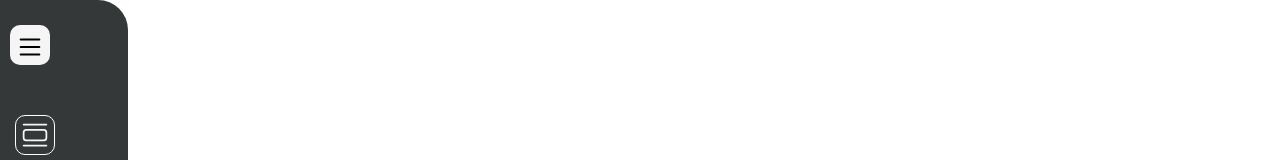
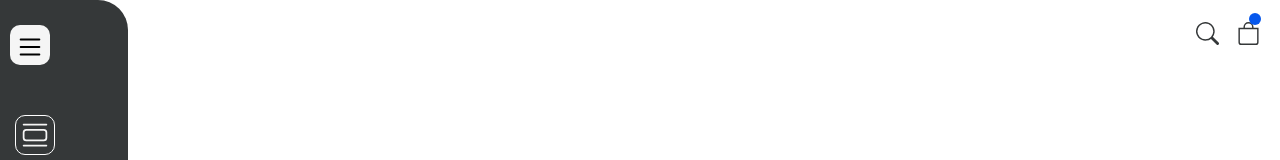
Before and after one commit to denismnjima/modern-shop-react, a React (Vite) app: page / in a window 1280 px wide. Shown: the top 160 px of the page. Built offline with nearby package versions, Linux system fonts and the light colour scheme.

Commit message:
adds top icons component and css file

```diff
--- a/src/components/HomePage/mobile/MobileHomePage.jsx
+++ b/src/components/HomePage/mobile/MobileHomePage.jsx
@@ -1,9 +1,13 @@
 import MobileSideBar from "../../Sidebar/MobileSideBar"
+import TopIcons from "../../TopIcons/TopIcons"
 
 function MobileHomePage() {
   return (
     <div>
         <MobileSideBar/>
+        <div>
+          <TopIcons/>
+        </div>
     </div>
   )
 }
--- a/src/components/Sidebar/MobileSideBar.jsx
+++ b/src/components/Sidebar/MobileSideBar.jsx
@@ -11,7 +11,8 @@ function MobileSideBar() {
     menuSet?setMenuSet(false):setMenuSet(true)
   }
   return (
-    <div className='overlay'>
+    <div
+      className='overlay'>
     <header>
         <h2
          className='Toggle'
--- /dev/null
+++ b/src/components/TopIcons/TopIcons.css
@@ -0,0 +1,24 @@
+.topIconsContainer{
+    display: flex;
+    margin-left: 15vw;
+    justify-content: flex-end;
+    padding: 20px;
+}
+.topIcon{
+    font-size: 23px;
+    color: #353839;
+    margin-left: 18px;
+}
+.cart{
+    position: relative;
+}
+.cart span{
+    position: absolute;
+    top: -7px;
+    width: 12px;
+    right: -1px;
+    height: 12px;
+    background-color: #0657ec;
+    border-radius: 50%;
+
+}
--- /dev/null
+++ b/src/components/TopIcons/TopIcons.jsx
@@ -0,0 +1,18 @@
+import { Search ,Bag} from "react-bootstrap-icons"
+import { Link } from "react-router-dom"
+import './TopIcons.css'
+function TopIcons() {
+  return (
+    <div className="topIconsContainer">
+        <Link to="#" className="topIcon">
+            <Search/>
+        </Link>
+        <Link to="#" className="topIcon cart">
+            <Bag/>
+            <span></span>
+        </Link>
+    </div>
+  )
+}
+
+export default TopIcons
```
